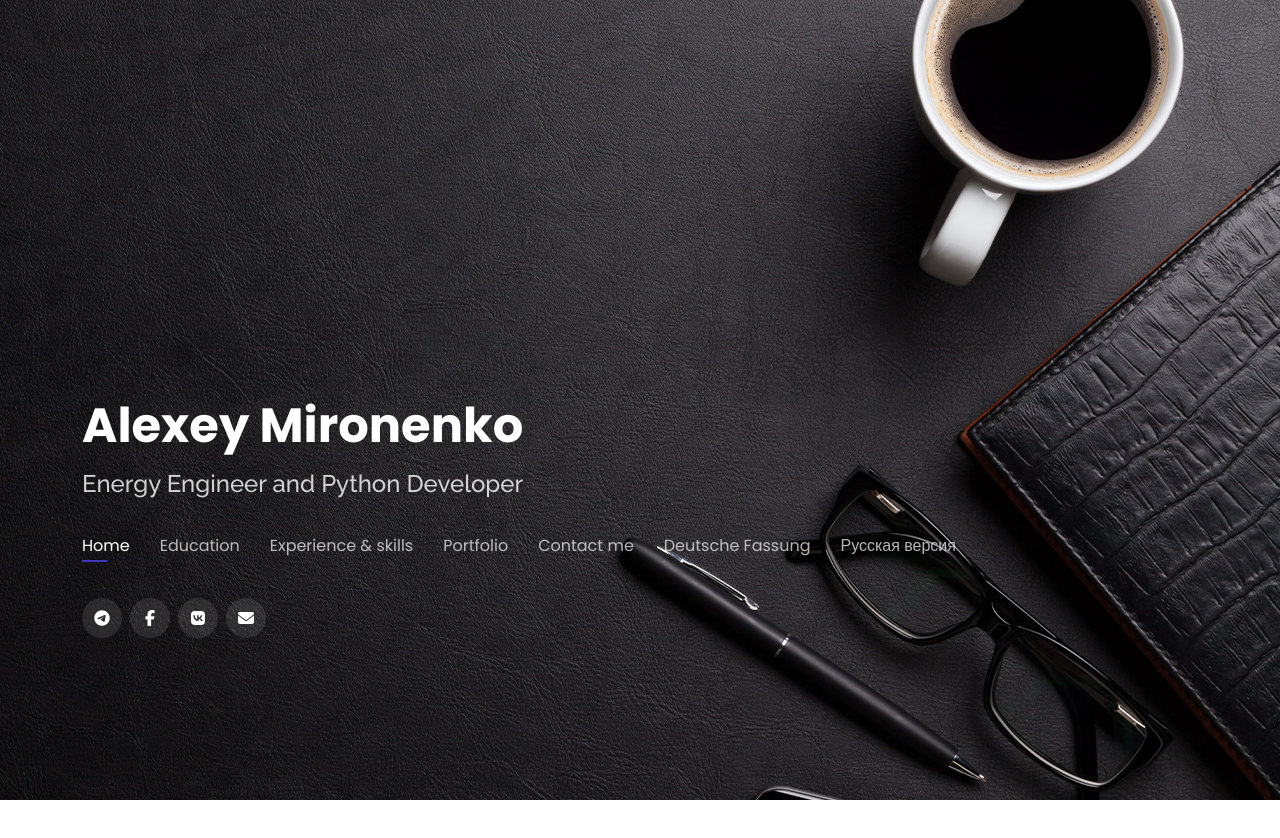
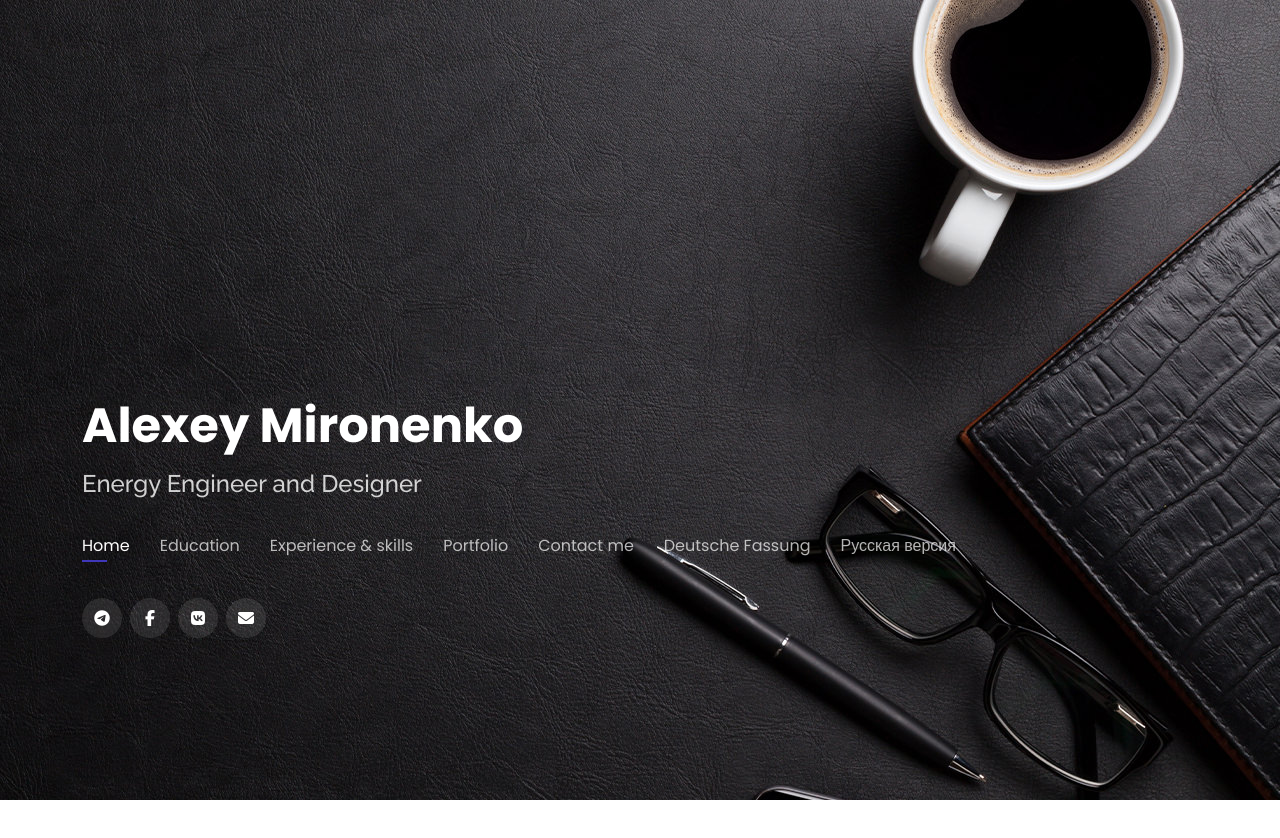
Before and after one commit to Alexey-Mir/alexey-mir.github.io, a plain HTML site: page index.html in a window 1280 px wide. Drawn offline with nearby package versions, Linux system fonts and the light colour scheme.

Commit message:
Update index.html

```diff
--- a/index.html
+++ b/index.html
@@ -3,8 +3,8 @@
 <head>
   <meta charset="utf-8">
   <meta content="width=device-width, initial-scale=1.0" name="viewport">
-  <title>Alexey Mironenko: Engineer and Python developer</title>
-  <meta content="Alexey Mironenko - portfolio and resume of an engineer and Python developer" name="description">
+  <title>Alexey Mironenko: Energy Engineer and Designer</title>
+  <meta content="Alexey Mironenko - Portfolio and resume Energy Engineer and Planner" name="description">
   <meta content="Python Development, Energy Concept Design" name="keywords">
   <link href="/static/img/favicon.png" rel="icon">
   <link href="https://fonts.googleapis.com/css?family=Open+Sans:300,300i,400,400i,600,600i,700,700i|Raleway:300,300i,400,400i,500,500i,600,600i,700,700i|Poppins:300,300i,400,400i,500,500i,600,600i,700,700i" rel="stylesheet">
@@ -28,7 +28,7 @@
   <header id="header">
     <div class="container">
       <h1><a href="http://Alexey-Mir.github.io">Alexey Mironenko</a></h1>
-      <h2>Energy Engineer and Python Developer <span></span></h2>
+      <h2>Energy Engineer and Designer<span></span></h2>
 
       <nav id="navbar" class="navbar">
         <ul>
```
